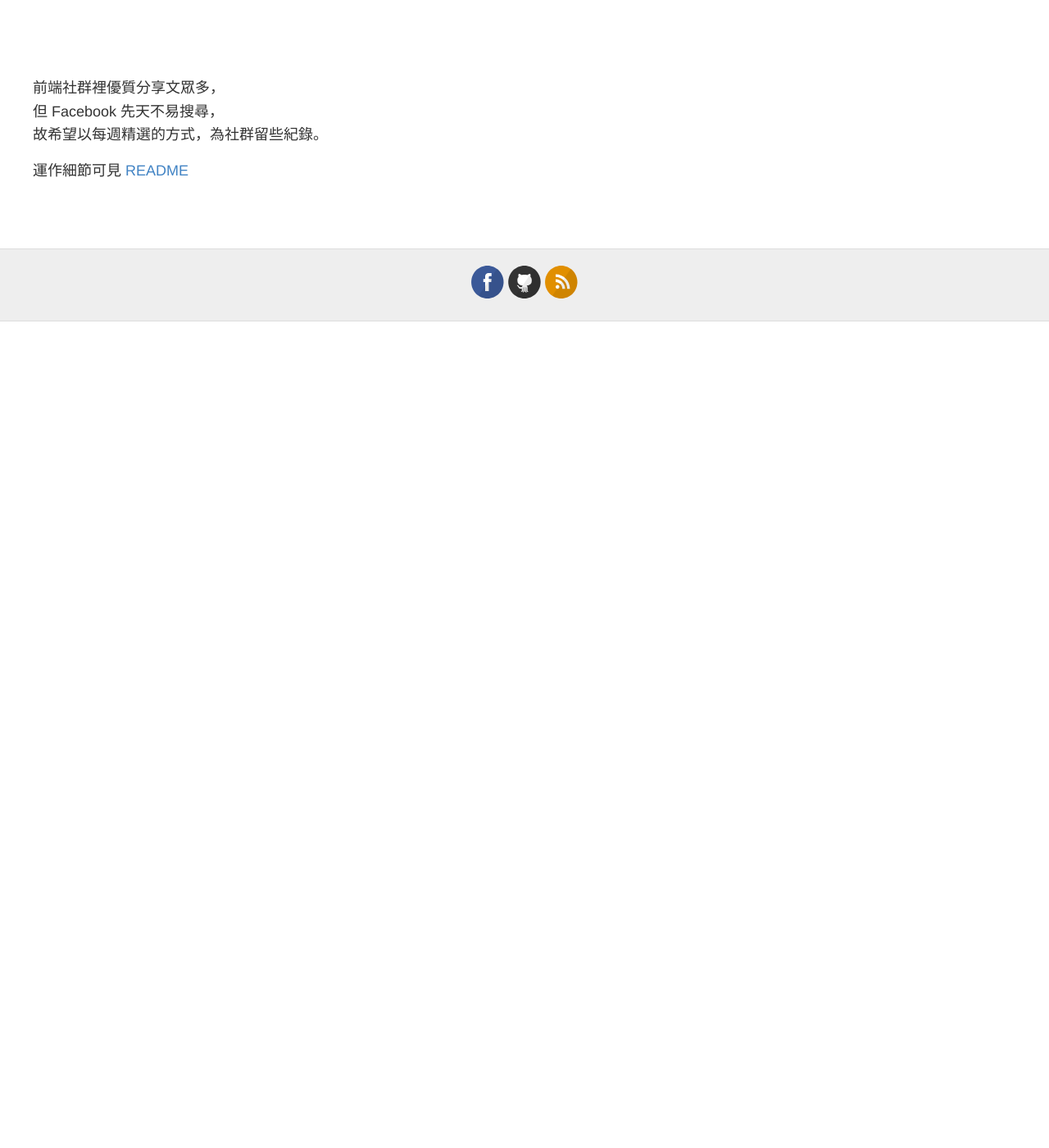
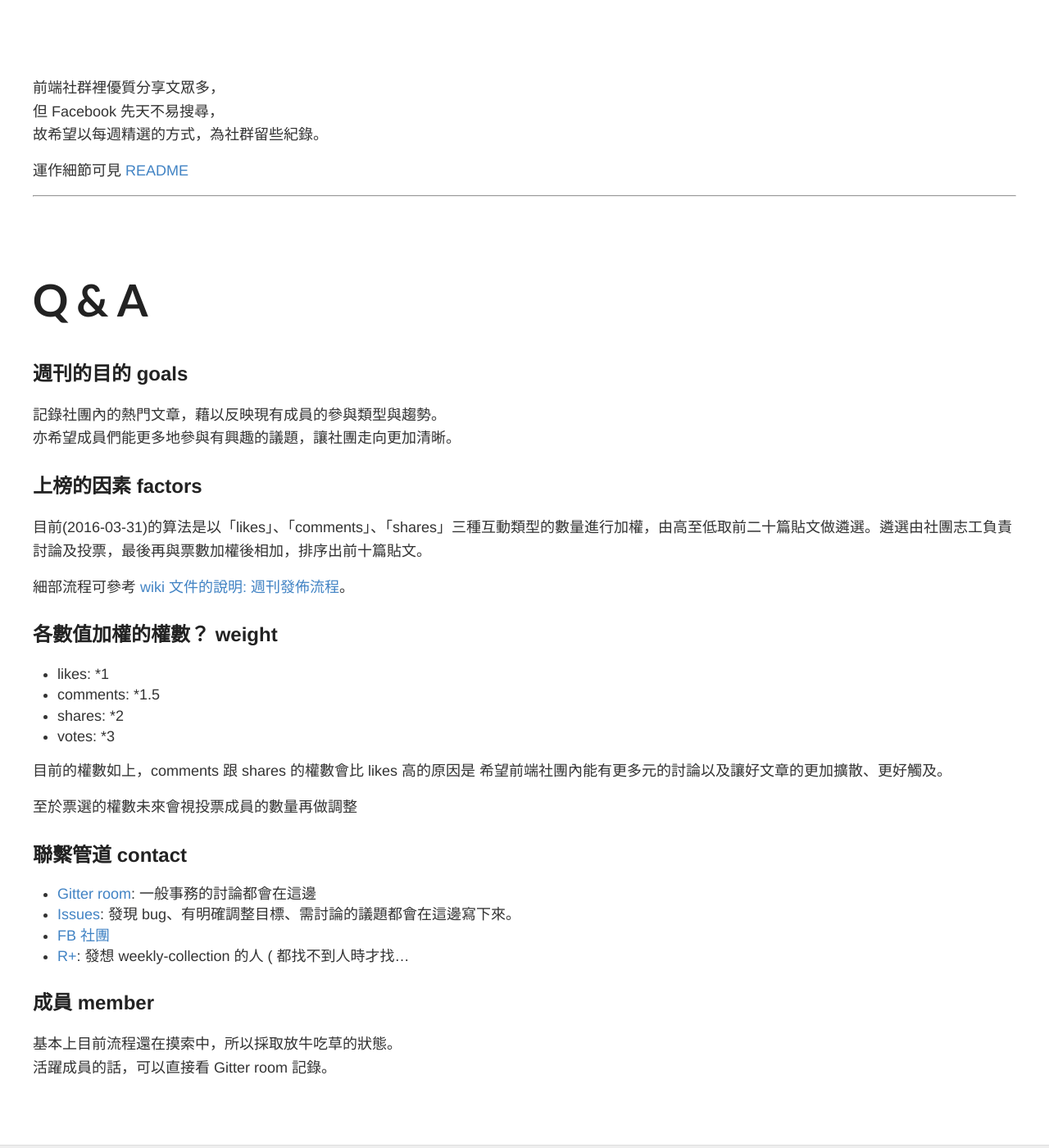
Before and after one commit to f2etw/weekly-collection, a Jekyll site: the page built from about.md, in a window 1280 px wide and 1400 px high, scrolled down 270 px. Shown: the whole window at 82% size. Built offline with Jekyll 4.4.1, drawn with Linux system fonts in a browser that asks for light colours; before the commit the page ends 900 px from its top, so only the background shows below that.

Commit message:
add Q & A to about page
fixed for #18

```diff
--- a/about.md
+++ b/about.md
@@ -9,3 +9,44 @@ permalink: /about/
 故希望以每週精選的方式，為社群留些紀錄。
 
 運作細節可見 [README](https://github.com/f2etw/weekly-collection/blob/master/README.md)
+
+*****
+
+# Q & A
+
+## 週刊的目的 goals
+
+記錄社團內的熱門文章，藉以反映現有成員的參與類型與趨勢。
+亦希望成員們能更多地參與有興趣的議題，讓社團走向更加清晰。
+
+## 上榜的因素 factors
+
+目前(2016-03-31)的算法是以「likes」、「comments」、「shares」三種互動類型的數量進行加權，由高至低取前二十篇貼文做遴選。遴選由社團志工負責討論及投票，最後再與票數加權後相加，排序出前十篇貼文。
+
+細部流程可參考 [wiki 文件的說明: 週刊發佈流程](https://github.com/f2etw/weekly-collection/wiki/%E9%80%B1%E5%88%8A%E7%99%BC%E4%BD%88%E6%B5%81%E7%A8%8B)。
+
+## 各數值加權的權數？ weight
+
+* likes: *1
+* comments: *1.5
+* shares: *2
+* votes: *3
+
+目前的權數如上，comments 跟 shares 的權數會比 likes 高的原因是
+希望前端社團內能有更多元的討論以及讓好文章的更加擴散、更好觸及。
+
+至於票選的權數未來會視投票成員的數量再做調整
+
+
+## 聯繫管道 contact
+
+* [Gitter room](https://gitter.im/f2etw/weekly-collection): 一般事務的討論都會在這邊
+* [Issues](https://github.com/f2etw/weekly-collection/issues): 發現 bug、有明確調整目標、需討論的議題都會在這邊寫下來。
+* [FB 社團](https://www.facebook.com/groups/f2e.tw)
+* [R+](https://fb.me/Rplus.tw): 發想 weekly-collection 的人 ( 都找不到人時才找…
+
+
+## 成員 member
+
+基本上目前流程還在摸索中，所以採取放牛吃草的狀態。
+活躍成員的話，可以直接看 Gitter room 記錄。
```
